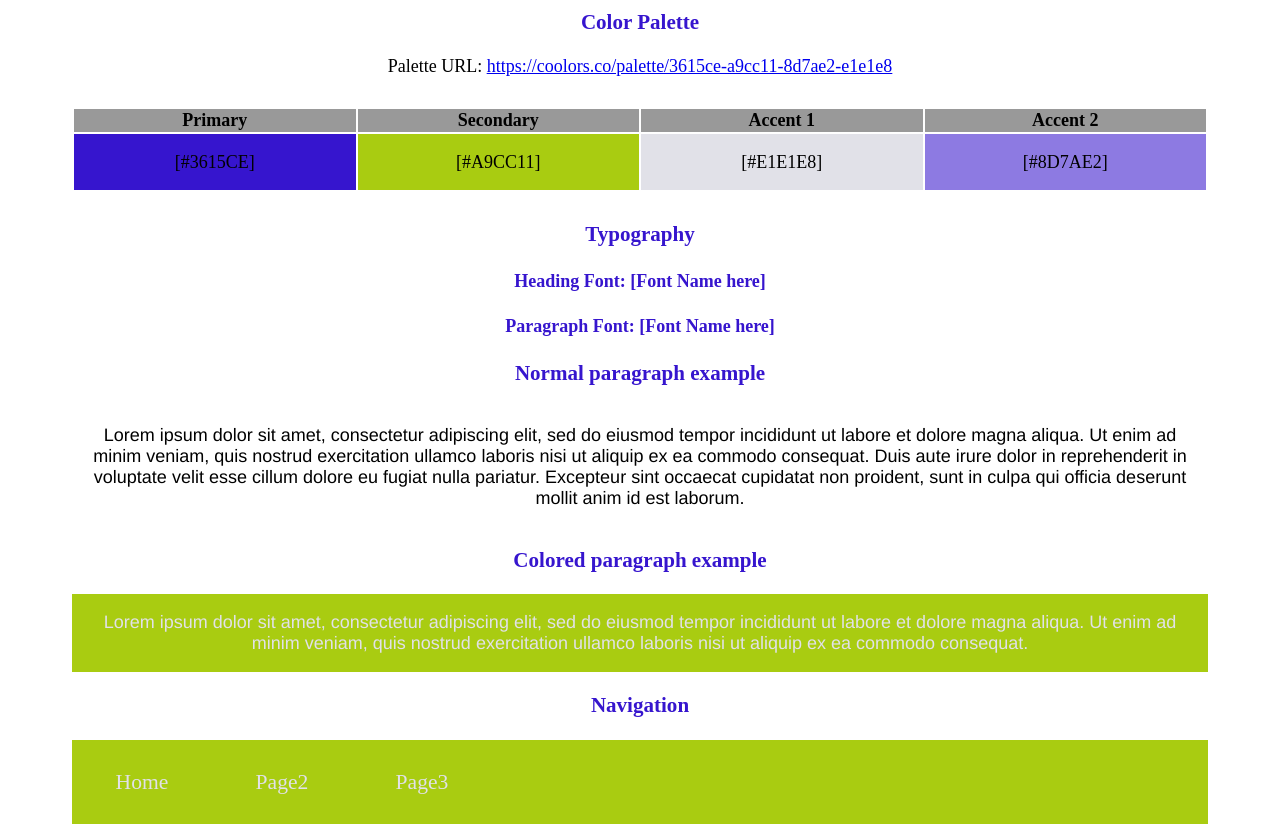
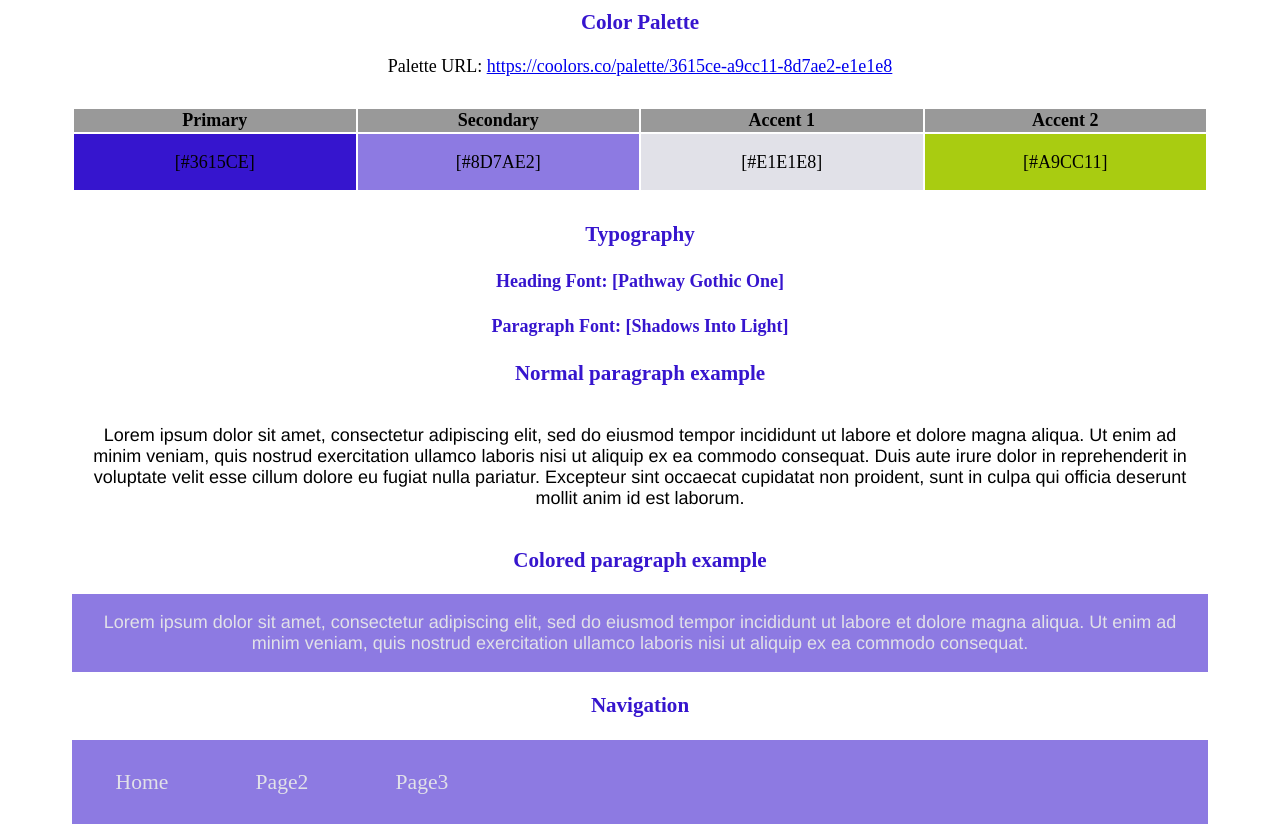
Before and after one commit to regancrook/wdd130, a plain HTML site: page personal/site-plan.html in a window 1280 px wide. Shown: the part 1100-1927 px from the top of the page. Drawn offline with Linux system fonts and the light colour scheme; files that its build step writes are made by us from their sources; a web font is replaced by a local one.

Commit message:
Made changes on personal

```diff
--- a/personal/site-plan.html
+++ b/personal/site-plan.html
@@ -30,7 +30,7 @@
       <h2>Branding</h2>
       <h3>Website Logo</h3>
       <!-- Replace this with some sort of logo for your site.  A logo can be as simple as the name of your site in a nice font :) -->
-      <img src="styles.readysetbounce_logo" alt="Logo image">
+      <img src=images/ready.set.bounce.jpeg" alt="Logo image">
       <hr>
       <h2>
         Style Guide
@@ -50,7 +50,7 @@
       <table class="colors">
         <tr><th>Primary</th><th>Secondary</th><th>Accent 1</th><th>Accent 2</th></tr>
         <!-- Replace the numbers in the boxes below with your hex color codes. Then switch to the site-plan.css file and change your colors there as well. -->
-        <tr><td class="primary">[#3615CE]</td><td class="secondary">[#A9CC11]</td><td class="accent1">[#E1E1E8]</td><td class="accent2">[#8D7AE2]</td></tr>
+        <tr><td class="primary">[#3615CE]</td><td class="secondary">[#8D7AE2]</td><td class="accent1">[#E1E1E8]</td><td class="accent2">[#A9CC11]</td></tr>
       </table>
 
       <!-- ------------------------Step 9------------------------------ -->
@@ -61,10 +61,10 @@
       <!-- Choose a font for your paragraphs (body copy) and headlines. What font(s) have you chosen? Why did you choose what you did?  Make sure to review the list of web safe fonts at W3Schools.org as a starting point.  Think also about which of your colors above you might use for background and font colors. -->
 
       <h4>
-        Heading Font: [Font Name here]  <!-- change this -->
+        Heading Font: [Pathway Gothic One]  <!-- change this -->
       </h4>
       <h4>
-        Paragraph Font: [Font Name here]  <!-- change this -->
+        Paragraph Font: [Shadows Into Light]  <!-- change this -->
       </h4>
       <h3>
         Normal paragraph example
--- a/personal/site-plan.css
+++ b/personal/styles/site-plan.css
@@ -6,9 +6,9 @@ Fonts are separated by a | */
 :root {
   /* change the values below to your colors from your palette */
   --primary-color: #3615CE   ;
-  --secondary-color: #A9CC11 ;
+  --secondary-color: #8D7AE2 ;
   --accent1-color: #E1E1E8;
-  --accent2-color: #8D7AE2;
+  --accent2-color: #A9CC11;
 
   /* change the values below to your chosen font(s) */
   --heading-font: "Pathway Gothic One";
@@ -19,11 +19,11 @@ Fonts are separated by a | */
   --headline-color-on-color: #E1E1E8; /* headlines on a colored background */
   --paragraph-color-on-white: #8D7AE2; /* paragraph text on a white background */
   --paragraph-color-on-color: #E1E1E8; /* paragraph text on a colored background */
-  --paragraph-background-color: #A9CC11  ;
+  --paragraph-background-color: #8D7AE2  ;
   --nav-link-color: #E1E1E8;
-  --nav-background-color: #A9CC11;
+  --nav-background-color: #8D7AE2;
   --nav-hover-link-color: #E1E1E8;
-  --nav-hover-background-color: #8D7AE2;
+  --nav-hover-background-color: #A9CC11;
 }
 
 
```
Also changed, not shown: personal/images/ready.set.bouce Small.jpeg (added), personal/images/ready.set.bouce.png (added), personal/images/readysetbounce_logo.png (deleted), 3 other files.
